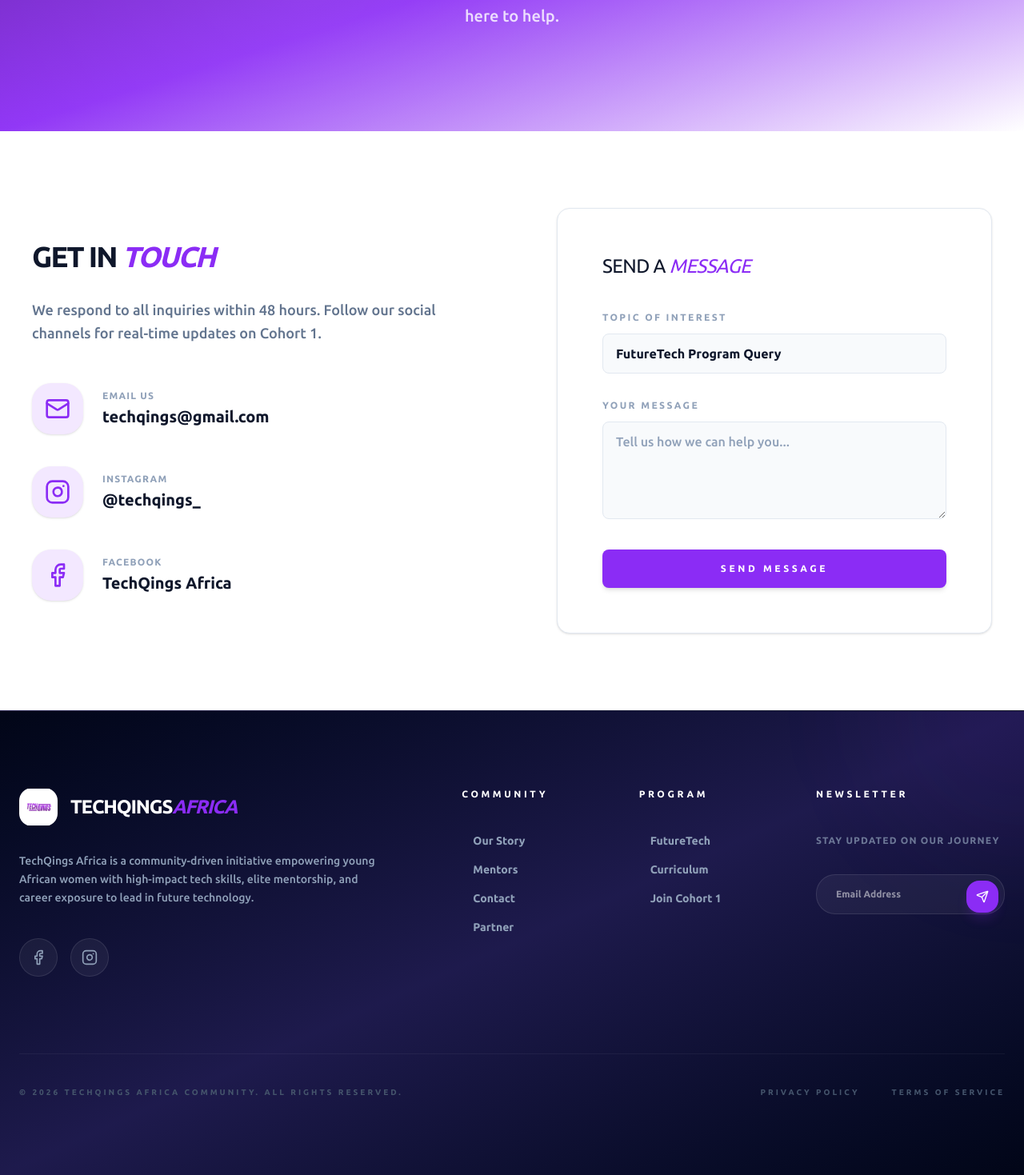
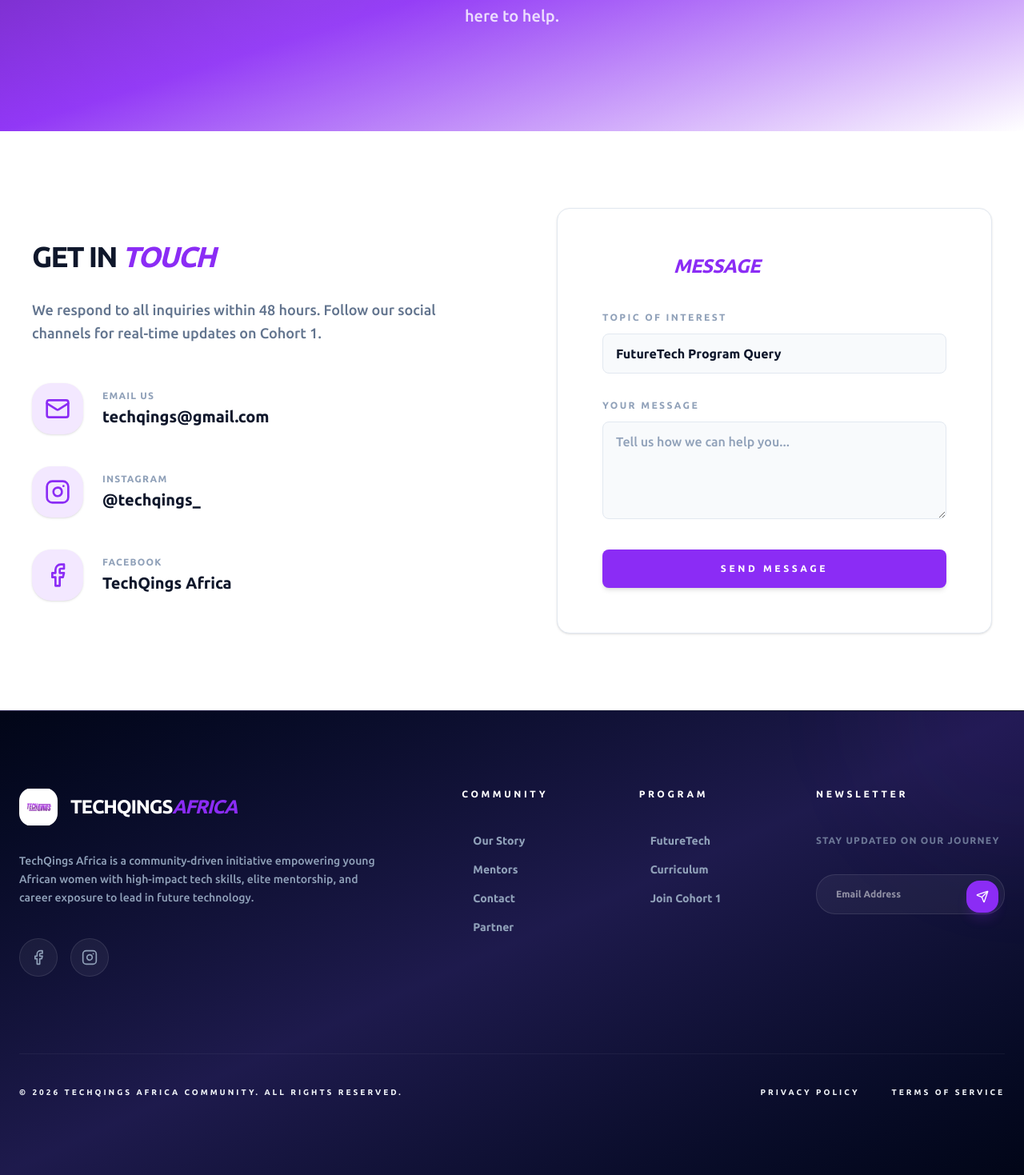
Before and after one commit to Eunini/techqings-africa, a Next.js app: page /contact in a window 1280 px wide. Shown: the part 321-1790 px from the top of the page at 80% size. Built offline with nearby package versions, Linux system fonts and the light colour scheme.

Commit message:
add admin page

```diff
--- a/src/app/actions/apply.ts
+++ b/src/app/actions/apply.ts
@@ -90,7 +90,7 @@
         ];
 
         // 1. Save to Google Sheets
-        await appendToSheet(row);
+        await appendToSheet([row]);
 
         // 2. Send Confirmation Email
         await sendConfirmationEmail(validatedData.email, validatedData.firstName, validatedData.type);
--- a/src/app/contact/page.tsx
+++ b/src/app/contact/page.tsx
@@ -63,7 +63,7 @@
 
                     <div className="px-4">
                         <Card className="p-10 md:p-14 border border-slate-200 shadow-sm rounded-xl">
-                            <h3 className="text-2xl font-white mb-10 text-slate-900 uppercase tracking-tight">Send a <span className="text-primary italic">Message</span></h3>
+                            <h3 className="text-2xl font-black mb-10 text-white uppercase tracking-tight">Send a <span className="text-primary italic">Message</span></h3>
                             <form className="space-y-8" onSubmit={(e) => e.preventDefault()}>
                                 <div>
                                     <label className="block text-xs font-black uppercase tracking-[0.2em] text-slate-400 mb-3">Topic of Interest</label>
--- a/src/components/layout/Footer.tsx
+++ b/src/components/layout/Footer.tsx
@@ -68,7 +68,7 @@
                     </div>
                 </div>
 
-                <div className="mt-24 pt-10 border-t border-white/5 flex flex-col md:flex-row justify-between items-center gap-8 text-[10px] font-black uppercase tracking-[0.3em] text-slate-600">
+                <div className="mt-24 pt-10 border-t border-white/5 flex flex-col md:flex-row justify-between items-center gap-8 text-[10px] font-black uppercase tracking-[0.3em] text-slate-100">
                     <p>&copy; {new Date().getFullYear()} TechQings Africa Community. All rights reserved.</p>
                     <div className="flex gap-10">
                         <a href="#" className="hover:text-white transition-colors">Privacy Policy</a>
--- a/src/lib/google-sheets.ts
+++ b/src/lib/google-sheets.ts
@@ -1,6 +1,6 @@
 import { google } from 'googleapis';
 
-export async function appendToSheet(data: Record<string, unknown>[]) {
+export async function appendToSheet(data: (string | number)[][]) {
     const auth = new google.auth.GoogleAuth({
         credentials: {
             client_email: process.env.GOOGLE_SERVICE_ACCOUNT_EMAIL,
```
